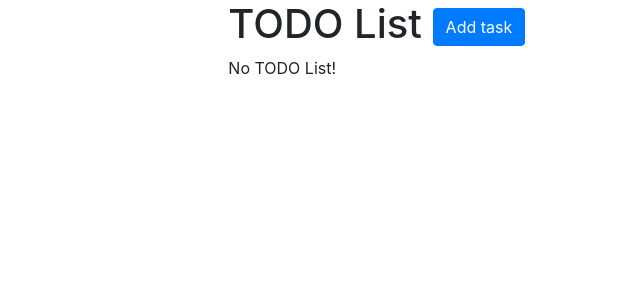
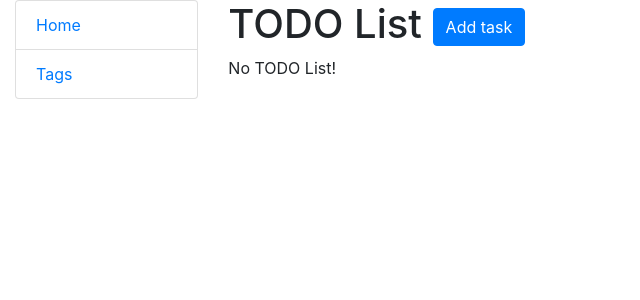
Before and after one commit to mtiunov/todo-list, a Django app: page / in a window 1280 px wide. Shown: the top 300 px of the page, without its empty margins (0-640 px from the left). Run offline with Django 5.2, Linux system fonts and the light colour scheme; data that the repository does not hold is empty.

Commit message:
Add sidebar.html to all pages

```diff
--- a/templates/base.html
+++ b/templates/base.html
@@ -19,6 +19,10 @@
     <div class="row">
         <div class="col-sm-2">
 
+            {% block sidebar %}
+                {% include "includes/sidebar.html" %}
+            {% endblock %}
+
         </div>
         <div class="col-sm-10 ">
 
--- /dev/null
+++ b/templates/includes/sidebar.html
@@ -0,0 +1,4 @@
+<ul class="sidebar-nav list-group">
+  <li class="list-group-item"><a href="{% url 'catalog:index' %}">Home</a></li>
+  <li class="list-group-item"><a href="{% url 'catalog:tag-list' %}">Tags</a></li>
+</ul>
```
